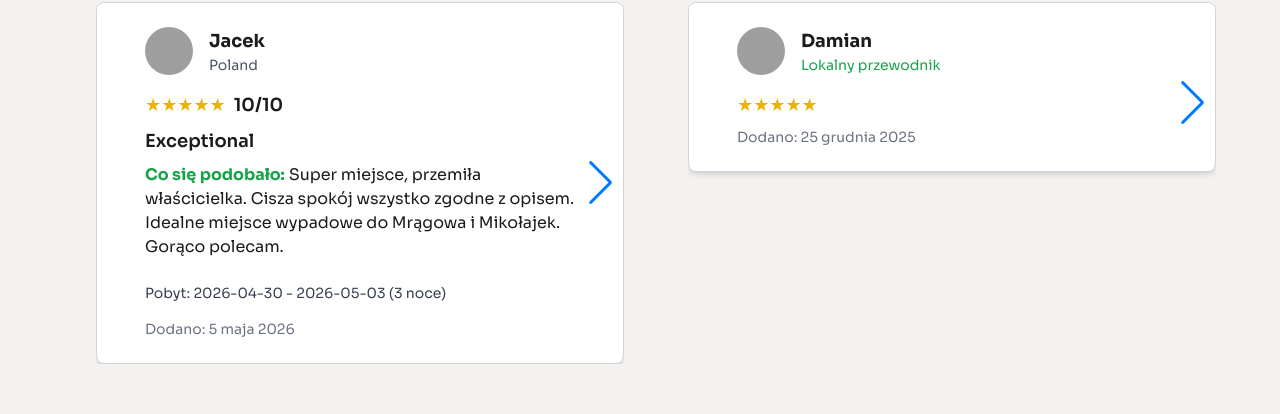
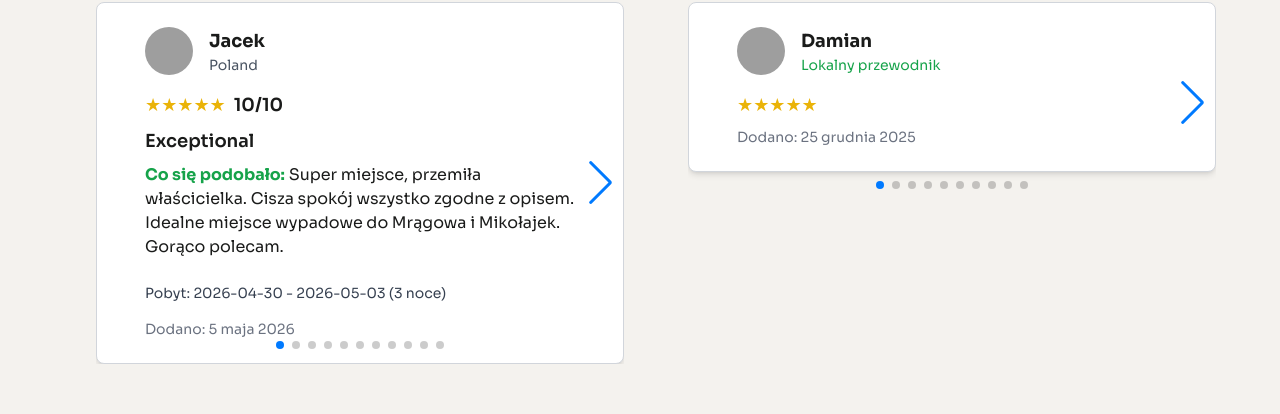
Before and after one commit to jakubking98/jezioro, a Next.js app: page /opinie-nagrody in a window 1280 px wide. Shown: the part 942-1356 px from the top of the page. Built offline with nearby package versions, Linux system fonts and the light colour scheme; grey boxes are pictures that could not be loaded.

Commit message:
now is ok

```diff
--- a/src/app/opinie-nagrody/page.tsx
+++ b/src/app/opinie-nagrody/page.tsx
@@ -1,8 +1,8 @@
 import Footer from "@/components/Footer";
 import { GoogleReviewData, ReviewData } from "@/type/type";
 import React from "react";
-import reviewsData from "@/data/Booking.json" assert { type: "json" };
-import googleReviewsData from "@/data/GoogleMap.json" assert { type: "json" };
+import reviewsData from "@/data/Booking.json";
+import googleReviewsData from "@/data/GoogleMap.json";
 import DisplayBookingReviews from "@/components/opinie/formatReview";
 import DisplayGoogleReviews from "@/components/opinie/FormatGoogleReview ";
 import Nav from "@/components/Nav";
@@ -18,7 +18,7 @@ export const metadata: Metadata = {
   alternates: { canonical: "/opinie-nagrody" },
 };
 
-export default function page() {
+export default function OpinieNagrodyPage() {
   return (
     <div className="relative min-h-screen max-w-screen ">
       <Nav isShort={true} />
@@ -34,7 +34,7 @@ export default function page() {
             </div>
             <div className="w-full md:w-1/2">
               <DisplayGoogleReviews
-                reviewsData={googleReviewsData as GoogleReviewData[]}
+                reviewsData={googleReviewsData as unknown as GoogleReviewData[]}
               />
             </div>
           </div>
--- a/src/app/page.tsx
+++ b/src/app/page.tsx
@@ -8,6 +8,7 @@ export default function HomePage() {
         autoPlay
         loop
         muted
+        playsInline
         className="absolute top-1/2 left-1/2 w-full h-full object-cover -translate-x-1/2 -translate-y-1/2"
       >
         <source src="/Jezioro_Strefa.mp4" type="video/mp4" />
--- a/src/components/opinie/FormatGoogleReview .tsx
+++ b/src/components/opinie/FormatGoogleReview .tsx
@@ -2,9 +2,10 @@
 
 import Image from "next/image";
 import { Swiper, SwiperSlide } from "swiper/react";
-import { Navigation } from "swiper/modules";
+import { Navigation, Pagination } from "swiper/modules";
 import "swiper/css";
 import "swiper/css/navigation";
+import "swiper/css/pagination";
 import { GoogleReviewData } from "@/type/type";
 
 interface DisplayGoogleReviewsProps {
@@ -83,7 +84,7 @@ const DisplayGoogleReviews = ({ reviewsData }: DisplayGoogleReviewsProps) => {
         Opinie z Google Maps
       </h2>
       <Swiper
-        modules={[Navigation]}
+        modules={[Navigation, Pagination]}
         spaceBetween={20}
         slidesPerView={1}
         navigation={true}
--- a/src/components/opinie/formatReview.tsx
+++ b/src/components/opinie/formatReview.tsx
@@ -3,9 +3,10 @@
 import Image from "next/image";
 import { useRef } from "react";
 import { Swiper, SwiperSlide } from "swiper/react";
-import { Navigation } from "swiper/modules";
+import { Navigation, Pagination } from "swiper/modules";
 import "swiper/css";
 import "swiper/css/navigation";
+import "swiper/css/pagination";
 import { ReviewData } from "@/type/type";
 
 interface DisplayBookingReviewsProps {
@@ -143,7 +144,7 @@ const DisplayBookingReviews = ({ reviewsData }: DisplayBookingReviewsProps) => {
         Opinie z Booking.com
       </h2>
       <Swiper
-        modules={[Navigation]}
+        modules={[Navigation, Pagination]}
         spaceBetween={20}
         slidesPerView={1}
         navigation={true}
```
